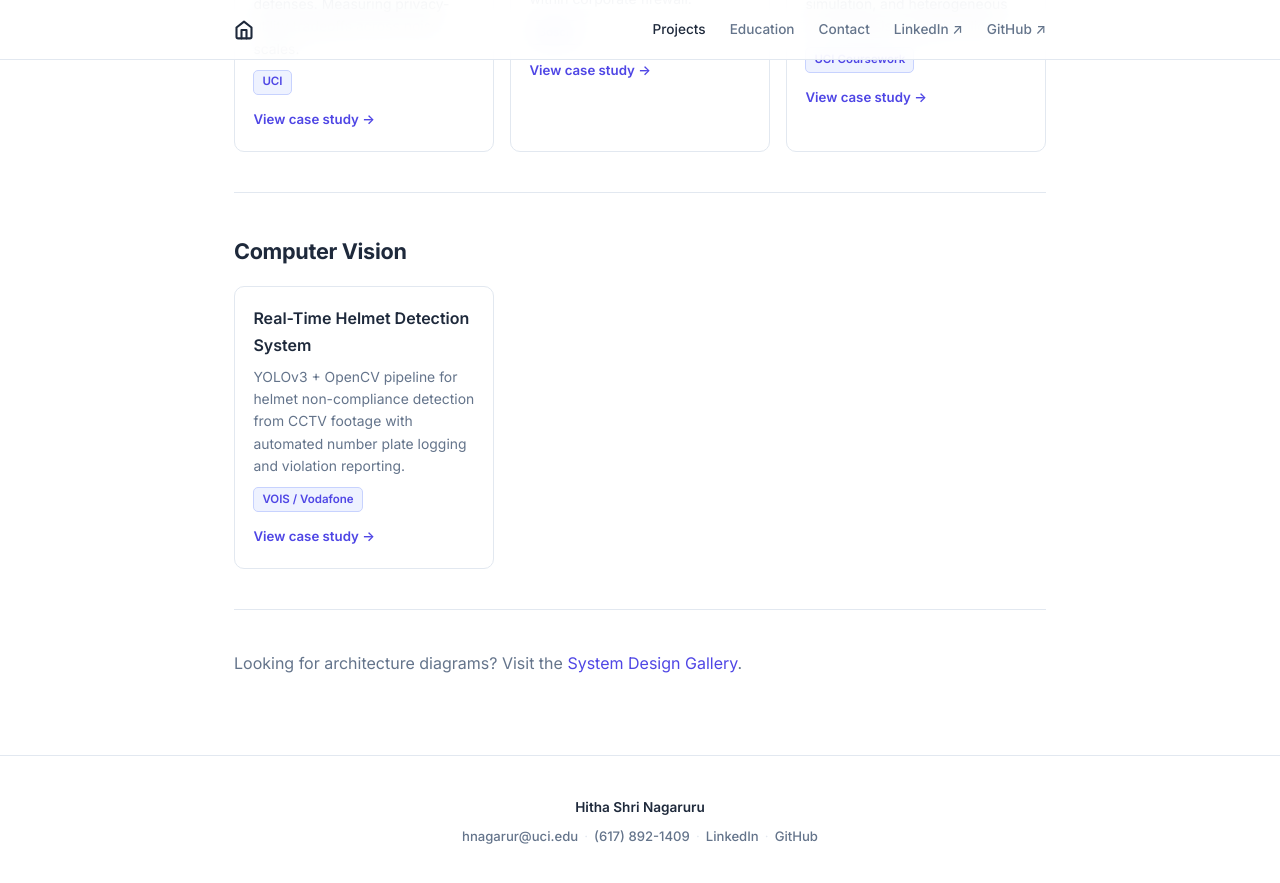
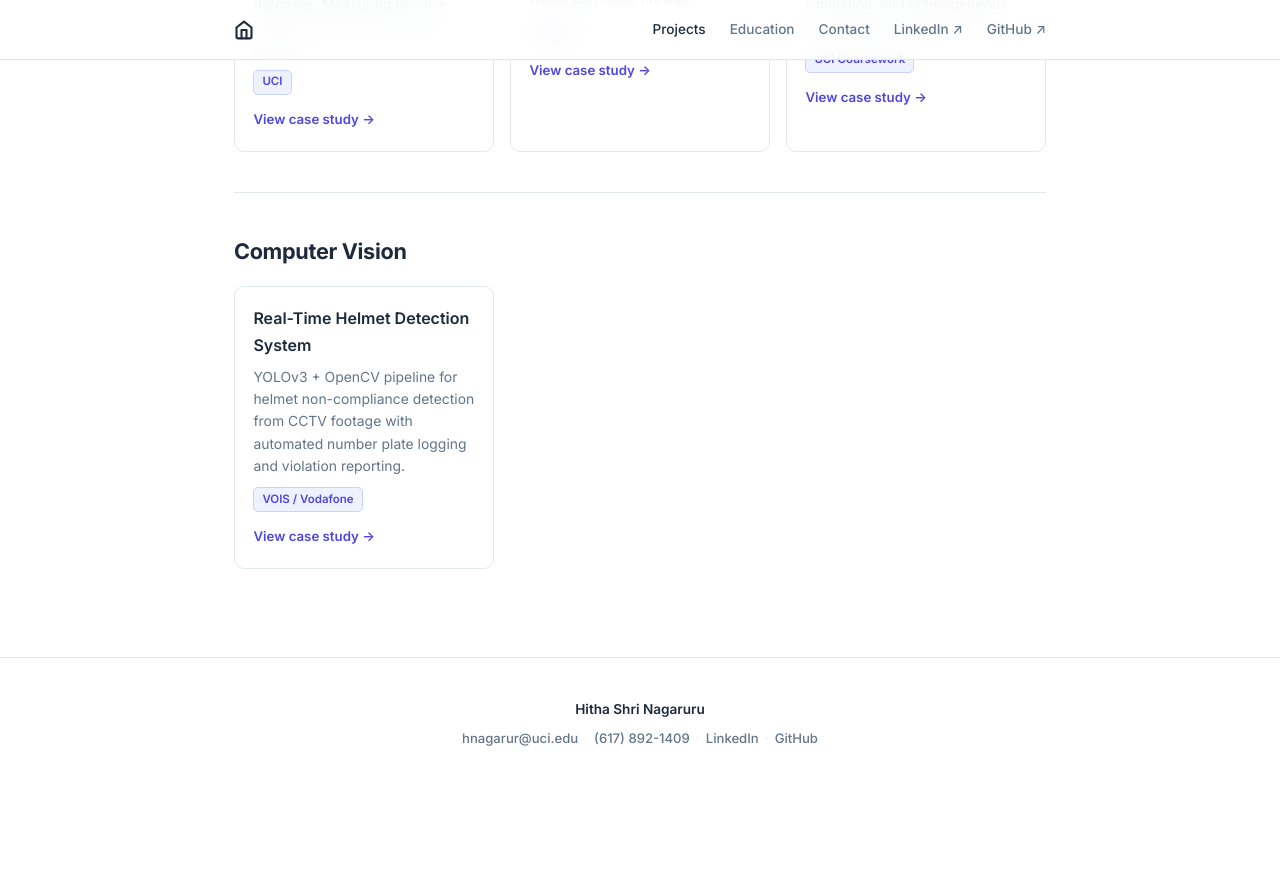
Before and after one commit to hithashri/hithashri.github.io, a Jekyll site: the page built from projects.md, in a window 1280 px wide and 900 px high, scrolled down 1653 px. Shown: the top 883 px of the window. Built offline with Jekyll 4.4.1, drawn with Linux system fonts in a browser that asks for light colours; after the commit the page ends 2456 px from its top, so only the background shows below that.

Commit message:
ui changes

```diff
--- a/projects.md
+++ b/projects.md
@@ -106,7 +106,3 @@ title: Projects
     <a href="/projects/helmet-detection-system/">View case study →</a>
   </div>
 </div>
-
----
-
-Looking for architecture diagrams? Visit the [System Design Gallery](/system-design/).
```
